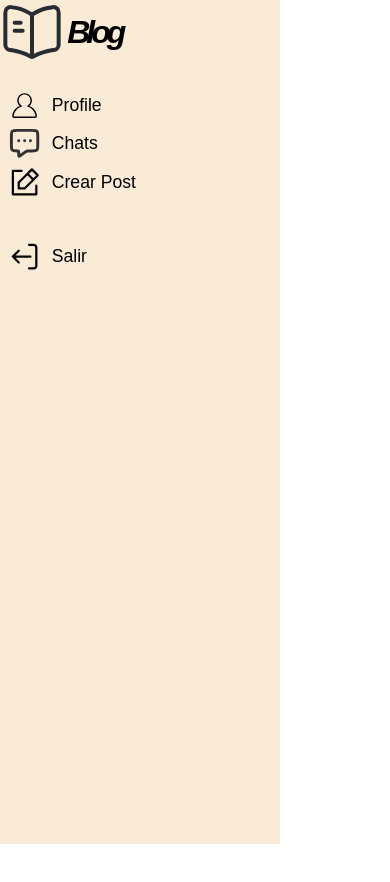
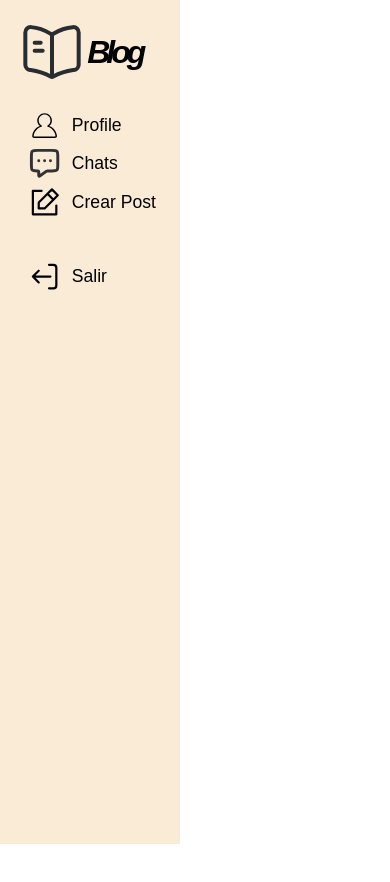
Before and after one commit to gilberttgabriel/Blog, a Vue app in the folder frontend/: page / in a window 390 px wide. Shown: the top 882 px of the page. Built offline with nearby package versions, Linux system fonts and the light colour scheme.

Commit message:
sidebar responsivo y margenes en contenido

```diff
--- a/frontend/src/App.vue
+++ b/frontend/src/App.vue
@@ -19,6 +19,13 @@
 </script>
 
 <style>
+
+    :root {
+  /* ancho del sidebar: mínimo 200px, ideal 20vw, máximo 320px */
+  --sidebar-width: clamp(150px, 20vw, 320px);
+}
+
+    /* Reset CSS básico */
     html, body, div, span, applet, object, iframe,
     h1, h2, h3, h4, h5, h6, p, blockquote, pre,
     a, abbr, acronym, address, big, cite, code,
@@ -47,7 +54,7 @@
 
     aside {
       display: flex;
-      width: 280px;
+      width: var(--sidebar-width);
       min-width: 180px;
       height: 100vh;
       position: fixed;
@@ -55,7 +62,6 @@
       left: 0;
       background-color: antiquewhite;
       z-index: 1000;
-      overflow-y: auto;
     }
 
 
@@ -92,6 +98,8 @@
       width: 100%;
       height: 100%;
       overflow: hidden;
+      margin: 1.25rem;
+
     }
 
     h1{
```
